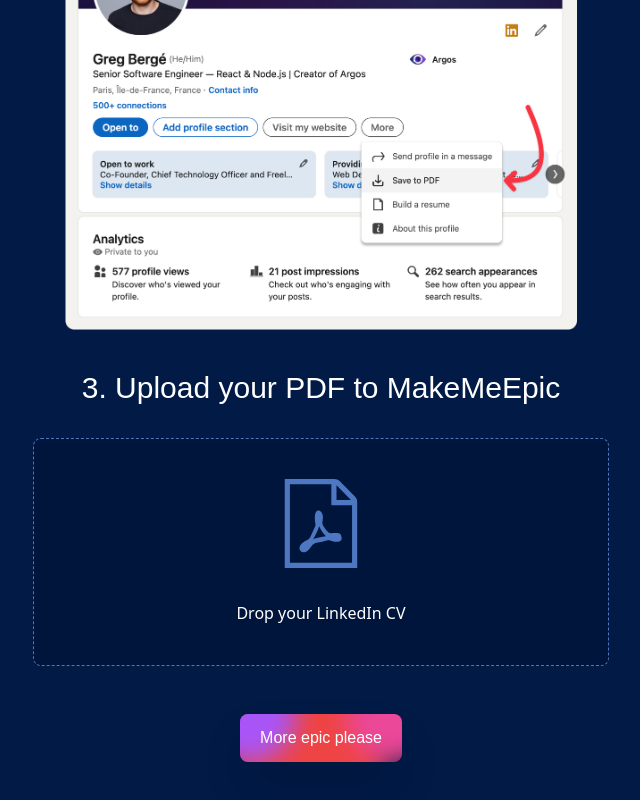
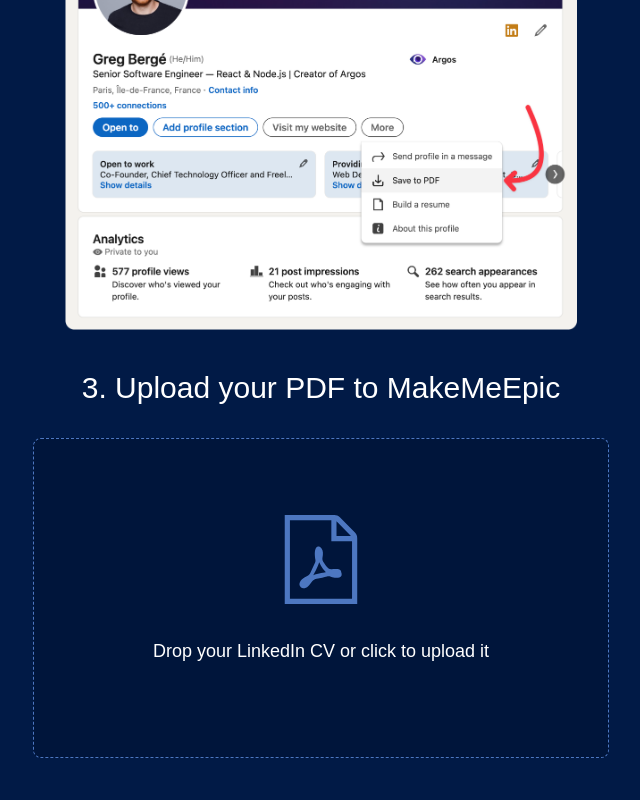
Before and after one commit to gregberge/makemeepic, a Next.js app: page / in a window 1280 px wide. Shown: the part 1353-2153 px from the top of the page, without its empty margins (319-959 px from the left). Built offline with nearby package versions, Linux system fonts and the light colour scheme; a web font is replaced by a local one.

Commit message:
Better design

```diff
--- a/app/form.tsx
+++ b/app/form.tsx
@@ -5,6 +5,7 @@
 import { extractTextFromCV } from "./extractTextFromCV";
 import { useChat } from "ai/react";
 import Image from "next/image";
+import clsx from "clsx";
 
 export function Form() {
   const { append, messages, isLoading } = useChat();
@@ -39,39 +40,49 @@
   return (
     <div className="flex flex-col gap-8 max-w-xl mx-auto">
       <div
+        className={clsx(
+          "p-10 border border-dashed flex flex-col items-center justify-center bg-[#00153B] rounded-lg transition-all text-xl min-h-[20rem]",
+          state.status !== "idle" ? "border-transparent" : "border-[#4D77C1]",
+        )}
+      >
+        {state.status === "loading" && <p>Analyzing your CV...</p>}
+        {agentMessages.map((m) => (
+          <div className="mb-4" key={m.id}>
+            {m.content}
+          </div>
+        ))}
+        {state.status === "success" && (
+          <div className="text-center">
+            <button
+              type="button"
+              onClick={() =>
+                append({ role: "user", content: "Make it more epic" })
+              }
+              disabled={agentMessages.length === 0 || isLoading}
+              className={clsx(
+                "cursor-pointer bg-gradient-to-r from-pink-500 via-red-500 to-yellow-500 px-4 py-2 rounded transition disabled:opacity-60",
+                isLoading && "animate-pulse",
+              )}
+            >
+              {isLoading ? "Making you epic..." : "More epic please"}
+            </button>
+          </div>
+        )}
+        {state.status === "idle" && (
+          <div
             {...getRootProps()}
-        className="p-10 border border-dashed bg-[#00153B] border-[#4D77C1] rounded-lg mb-4 text-center w-full flex flex-col gap-8 justify-center items-center font-sans"
+            className="mb-4 cursor-pointer text-center w-full flex flex-col gap-8 justify-center items-center text-lg select-none"
           >
             <input {...getInputProps()} />
             <Image src="/assets/pdf-icon.svg" width={88} height={88} alt="" />
             {isDragActive ? (
               <p>Drop the files here ...</p>
             ) : (
-          <p>Drop your LinkedIn CV</p>
+              <p>Drop your LinkedIn CV or click to upload it</p>
             )}
           </div>
-      <div className="text-center">
-        <button
-          type="button"
-          onClick={() => append({ role: "user", content: "Make it more epic" })}
-          disabled={agentMessages.length === 0 || isLoading}
-          className="relative inline-flex items-center justify-center p-4 px-5 py-3 overflow-hidden font-medium text-indigo-600 rounded-lg shadow-2xl group"
-        >
-          <span className="absolute top-0 left-0 w-40 h-40 -mt-10 -ml-3 transition-all duration-700 bg-red-500 rounded-full blur-md ease"></span>
-          <span className="absolute inset-0 w-full h-full transition duration-700 group-hover:rotate-180 ease">
-            <span className="absolute bottom-0 left-0 w-24 h-24 -ml-10 bg-purple-500 rounded-full blur-md"></span>
-            <span className="absolute bottom-0 right-0 w-24 h-24 -mr-10 bg-pink-500 rounded-full blur-md"></span>
-          </span>
-          <span className="relative text-white">More epic please</span>
-        </button>
+        )}
       </div>
-      {state.status === "loading" && <p>Analyzing your CV...</p>}
-      {isLoading && <p>Computing your titles...</p>}
-      {agentMessages.map((m) => (
-        <div className="mb-4" key={m.id}>
-          {m.content}
-        </div>
-      ))}
     </div>
   );
 }
--- a/package.json
+++ b/package.json
@@ -10,6 +10,7 @@
   },
   "dependencies": {
     "ai": "^2.2.26",
+    "clsx": "^2.0.0",
     "next": "14.0.3",
     "next-auth": "^4.24.5",
     "openai": "^4.20.1",
```
Also changed, not shown: 1 other file (tests, documents, lock files or other folders). Lines whose indentation alone changed are shown as unchanged.
